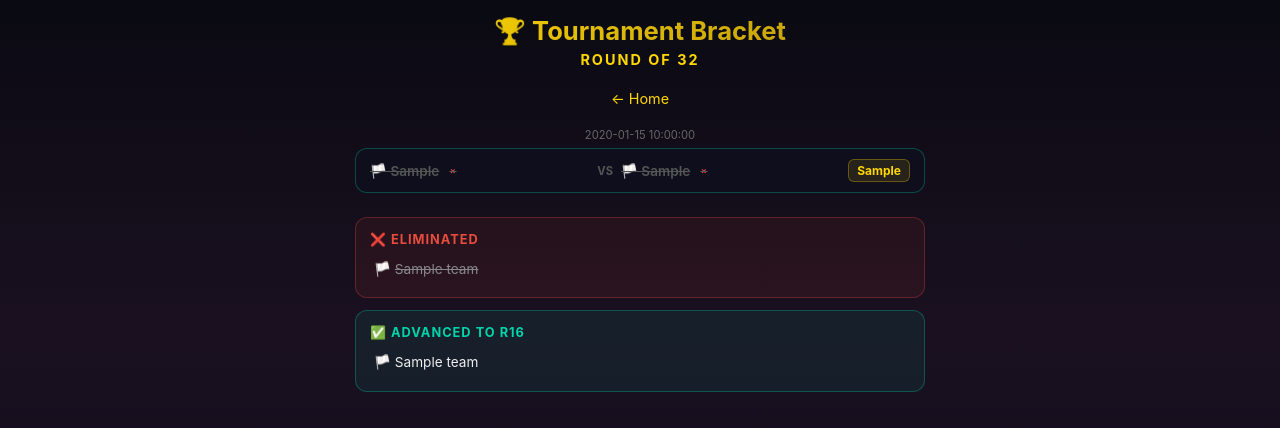
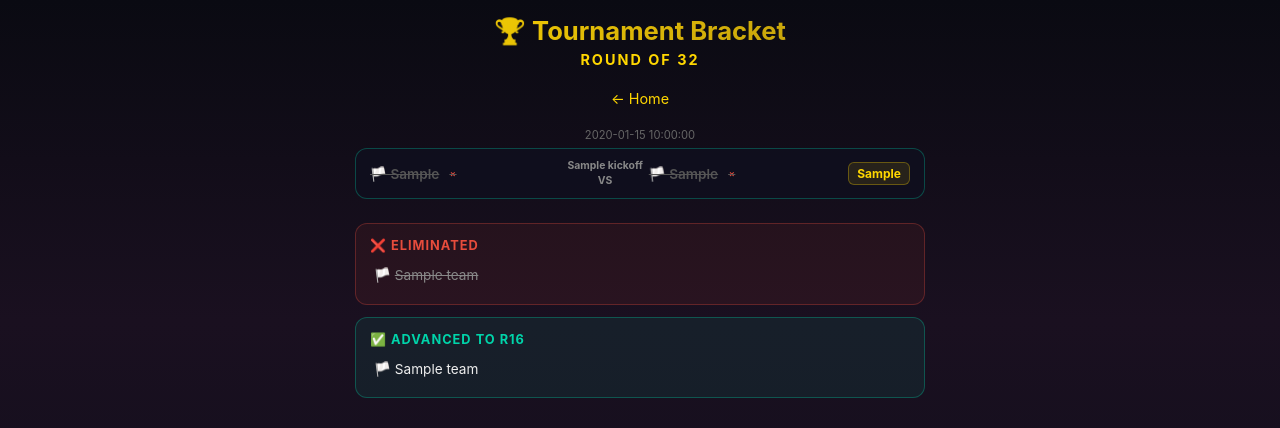
Before and after one commit to cpdnajmal-lgtm/wc-predictions, a Flask app: template templates/bracket.html in a window 1280 px wide. Shown: the top 428 px of the page. Run offline with Flask 3, Linux system fonts and the light colour scheme; the template is opened without the code that fills it: most values are stand-ins (such as "Sample title", 1, 10 or a date in 2020); some libraries are stand-ins or nearby versions.

Commit message:
fix: Show kickoff time in bracket view (above VS)

```diff
--- a/templates/bracket.html
+++ b/templates/bracket.html
@@ -18,7 +18,7 @@
         .team.winner { color: #00d4aa; }
         .team.loser { color: #555; text-decoration: line-through; }
         .team.pending { color: #aaa; }
-        .vs { color: #555; font-size: 0.7em; font-weight: 700; padding: 0 8px; }
+        .vs { color: #888; font-size: 0.65em; font-weight: 700; padding: 0 6px; text-align: center; line-height: 1.4; min-width: 55px; }
         .score { background: rgba(255,215,0,0.1); border: 1px solid rgba(255,215,0,0.3); border-radius: 6px; padding: 3px 8px; font-size: 0.75em; font-weight: 700; color: #ffd700; margin-left: 8px; }
         .date-label { color: #666; font-size: 0.7em; text-align: center; margin-bottom: 6px; margin-top: 14px; }
         .eliminated-tag { font-size: 0.6em; color: #e74c3c; margin-left: 4px; }
@@ -38,7 +38,7 @@
             {{ get_flag(match.team_a) }} {{ match.team_a }}
             {% if match.result_winner == match.team_a %}<span class="advanced-tag">✓</span>{% elif match.result_winner and match.result_winner != match.team_a %}<span class="eliminated-tag">✗</span>{% endif %}
         </div>
-        <div class="vs">VS</div>
+        <div class="vs">{{ format_time(match.kickoff) }}<br>VS</div>
         <div class="team {% if match.result_winner == match.team_b %}winner{% elif match.result_winner and match.result_winner != match.team_b %}loser{% else %}pending{% endif %}">
             {{ get_flag(match.team_b) }} {{ match.team_b }}
             {% if match.result_winner == match.team_b %}<span class="advanced-tag">✓</span>{% elif match.result_winner and match.result_winner != match.team_b %}<span class="eliminated-tag">✗</span>{% endif %}
```
